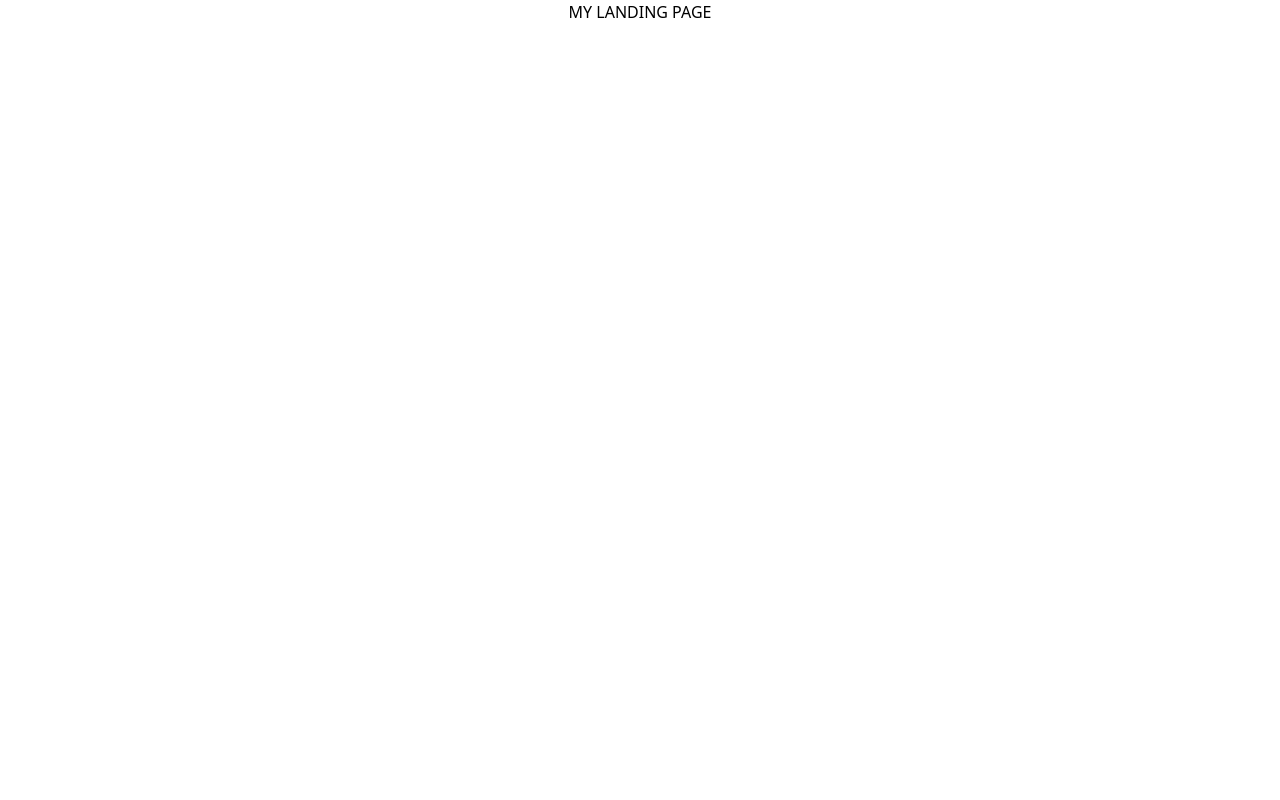
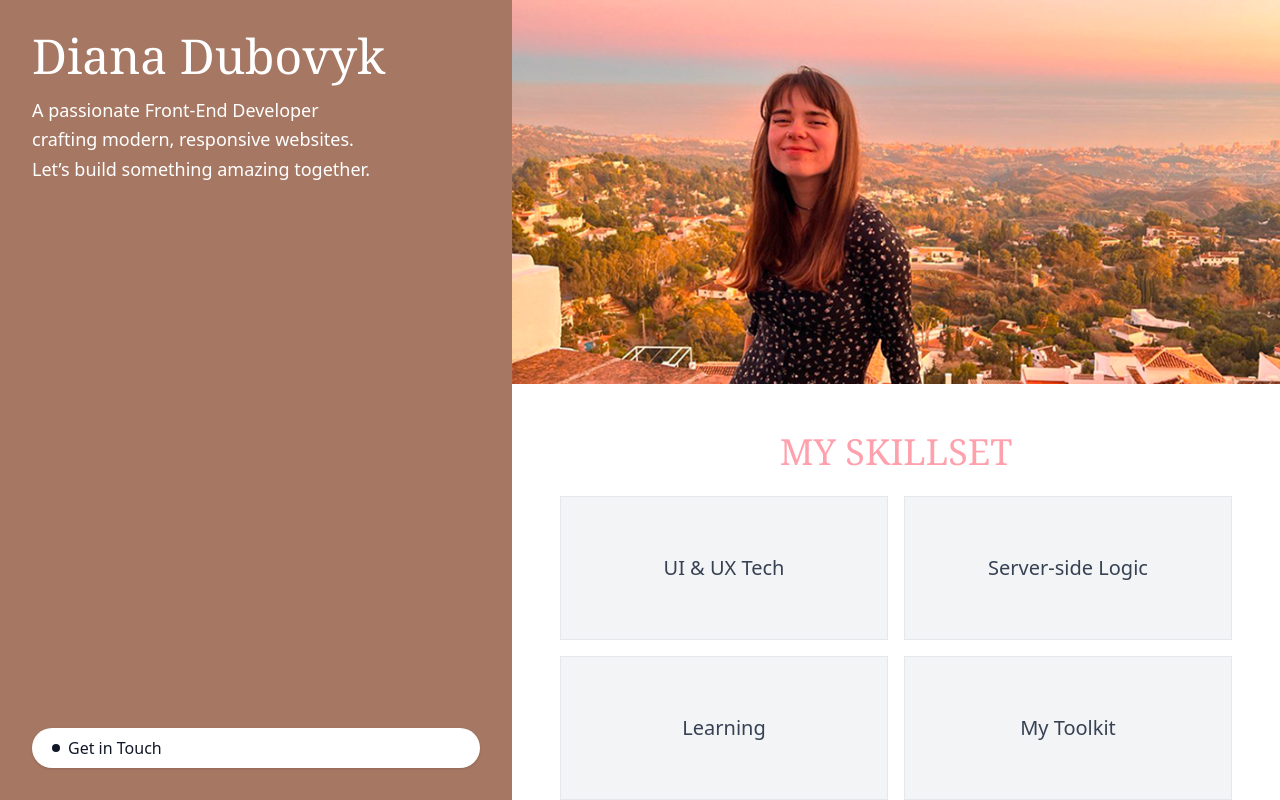
Before and after one commit to DiDubovyk/New-landing-page, a React (Vite) app: page / in a window 1280 px wide. Built offline with nearby package versions, Linux system fonts and the light colour scheme.

Commit message:
Updated structure

```diff
--- a/src/App.tsx
+++ b/src/App.tsx
@@ -1,15 +1,83 @@
 import reactLogo from "./assets/react.svg";
 import viteLogo from "/vite.svg";
 import "./App.css";
+import Diana from "./assets/diana.png";
 
-function App() {
+const skills = ["UI & UX Tech", "Server-side Logic", "Learning", "My Toolkit"];
 
+export default function App() {
   return (
-    <>
-      <div className="flex items-center justify-center">MY LANDING PAGE
-      </div>
-    </>
+    <div>
+      {/* Sidebar: full-width on mobile, fixed 40% on md+ */}
+      <aside
+        className={`
+          relative                /* default: static in flow */
+          w-full                  /* mobile: full width */
+          bg-[#A67763] p-8 text-white
+
+          md:fixed                /* from md up: fix to viewport */
+          md:top-0 md:left-0
+          md:w-2/5 md:h-screen
+          flex flex-col
+        `}
+      >
+        <h1 className="font-serif text-4xl md:text-5xl">Diana Dubovyk</h1>
+        <p className="mt-4 text-base md:text-lg leading-relaxed">
+          A passionate Front-End Developer
+          <br />
+          crafting modern, responsive websites.
+          <br />
+          Let’s build something amazing together.
+        </p>
+        <button className="mt-auto inline-flex items-center bg-white text-gray-900 px-5 py-2 rounded-full shadow hover:bg-gray-100 transition">
+          <span className="inline-block w-2 h-2 bg-gray-900 rounded-full mr-2" />
+          Get in Touch
+        </button>
+      </aside>
+
+      {/* Main content: no margin on mobile, pushed right on md+ */}
+      <main
+        className={`
+          flex flex-col
+          ml-0               /* mobile: no offset */
+          md:ml-[40%]        /* md+: leave room for 40%-wide sidebar */
+          h-screen overflow-y-auto
+        `}
+      >
+        {/* Hero image */}
+        <div className="h-64 md:h-80 lg:h-96">
+          <img
+            src={Diana}
+            alt="Diana Dubovyk"
+            className="w-full h-full object-cover"
+          />
+        </div>
+
+        {/* Skills */}
+        <section className="bg-white p-8 md:p-12">
+          <h2 className="font-serif text-3xl md:text-4xl text-center text-rose-300 uppercase">
+            My skillset
+          </h2>
+          <div className="mt-6 grid grid-cols-1 sm:grid-cols-2 gap-4">
+            {skills.map((label) => (
+              <div
+                key={label}
+                className="flex items-center justify-center h-32 md:h-36 bg-gray-100 hover:bg-gray-200 transition border border-gray-200"
+              >
+                <span className="text-lg md:text-xl text-gray-700">
+                  {label}
+                </span>
+              </div>
+            ))}
+          </div>
+        </section>
+
+        {/* Future content */}
+        <section className="p-8 md:p-12">
+          <h2 className="text-2xl font-semibold mb-4">More coming soon!</h2>
+          <p>Here you’ll see projects, blog posts, and more.</p>
+        </section>
+      </main>
+    </div>
   );
 }
-
-export default App;
```
Also changed, not shown: src/assets/diana.png (added).
